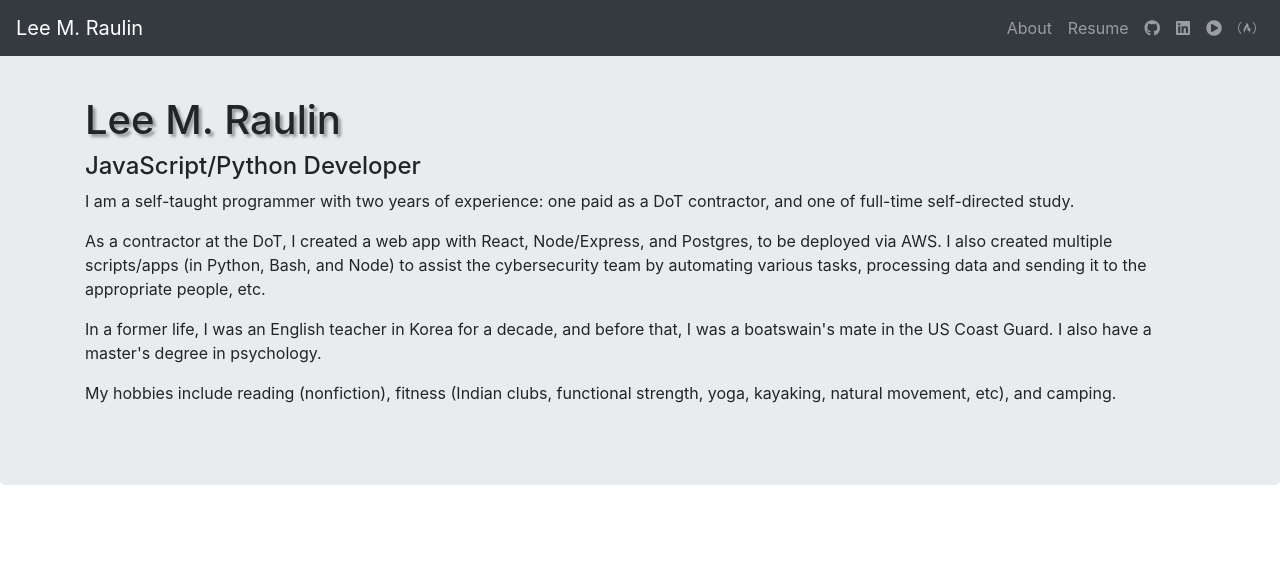
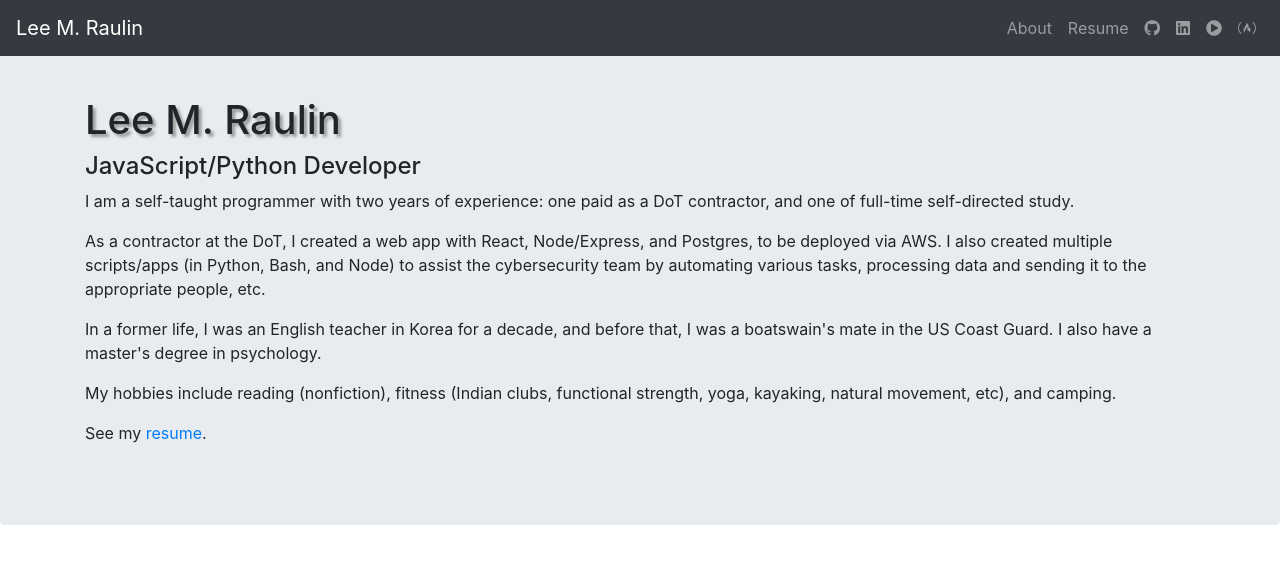
Before and after one commit to lraulin/reactstrap-resume, a React (Create React App) app: page / in a window 1280 px wide. Shown: the top 564 px of the page. Built offline with nearby package versions, Linux system fonts and the light colour scheme.

Commit message:
Link to resume in About.

```diff
--- a/src/About.jsx
+++ b/src/About.jsx
@@ -1,5 +1,6 @@
 import React from "react";
 import { Jumbotron, Container, Row, Col } from "reactstrap";
+import { Link } from "react-router-dom";
 
 const About = () => (
   <div id="about">
@@ -42,6 +43,9 @@ const About = () => (
               functional strength, yoga, kayaking, natural movement, etc), and
               camping.
             </p>
+            <p>
+              See my <Link to="/resume/">resume</Link>.
+            </p>
           </Col>
         </Row>
       </Container>
--- a/src/Resume.jsx
+++ b/src/Resume.jsx
@@ -217,7 +217,7 @@ const Resume = props => {
                     <p>
                       <em>Vulnerability Visualization: </em>
                       Programmed a Python script that triggers on receipt of an
-                      email by a MS 365 account containing a report on security
+                      email by an MS 365 account containing a report on security
                       vulnerabilities. It extracts files attached to the PDF
                       file attached to the email, reformats the spreadsheets,
                       including calculated values, and emails them to a
```
